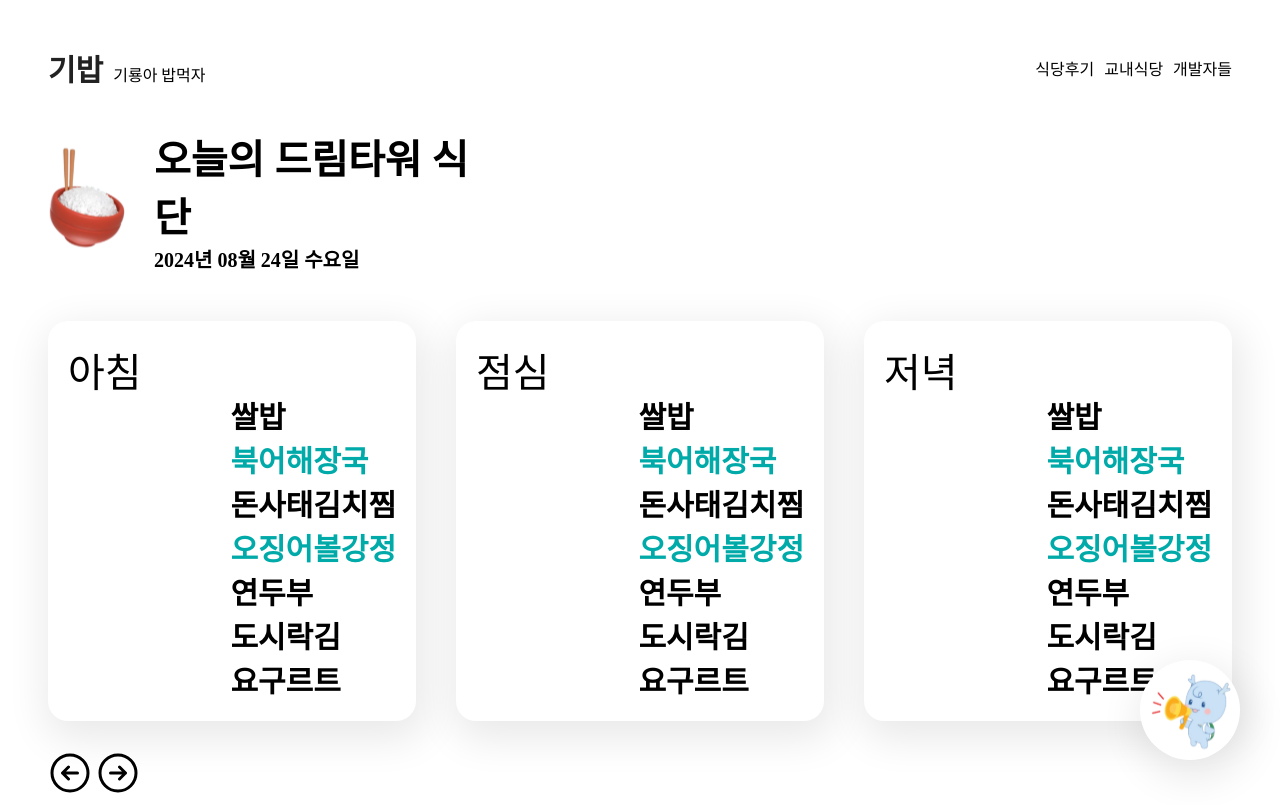
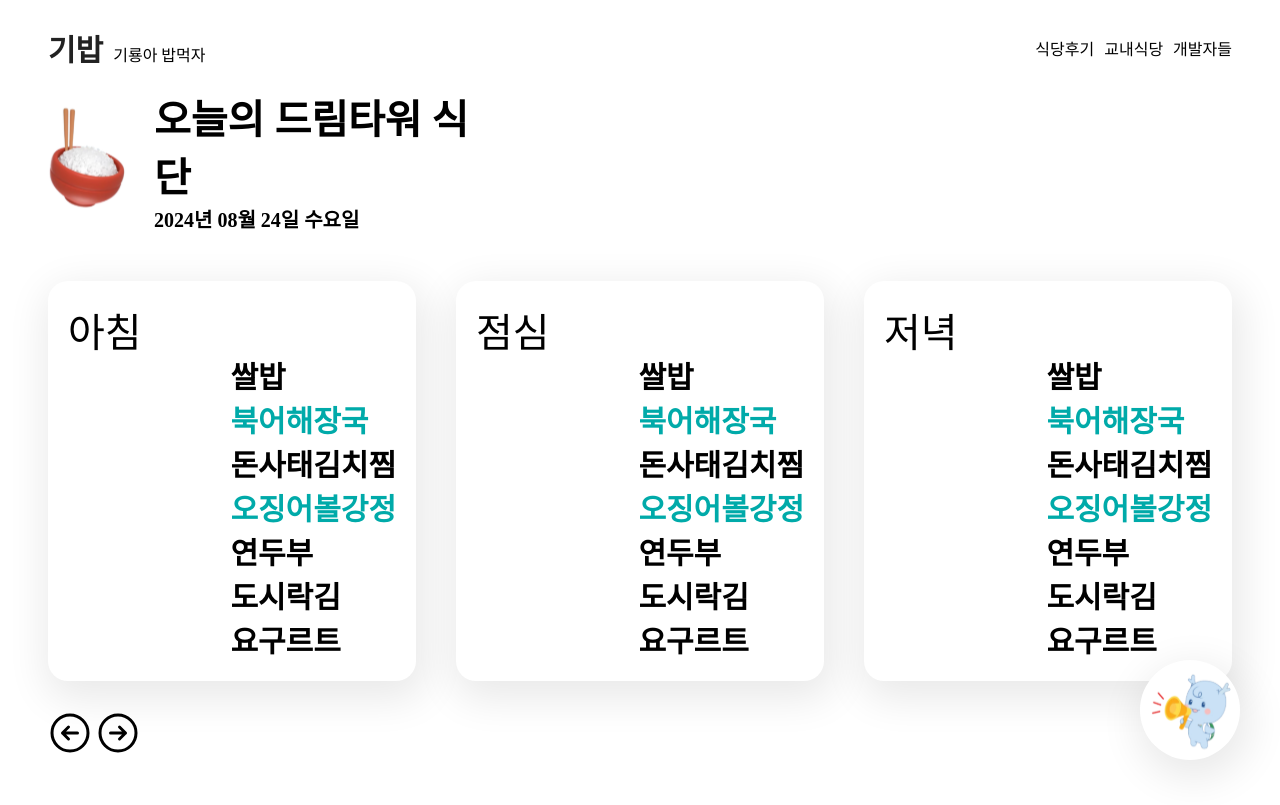
Before and after one commit to cho4u4o/Kyonggi-Univ-Diet-Information-FE, a React (Vite) app: page / in a window 1280 px wide. Built offline with nearby package versions, Linux system fonts and the light colour scheme.

Commit message:
design : adjust header height

```diff
--- a/src/components/Header.tsx
+++ b/src/components/Header.tsx
@@ -3,7 +3,7 @@ import { NavLink } from 'react-router-dom'
 
 function Header() {
   const Header = styled.header`
-    height: 120px;
+    height: 80px;
     padding: 0px 40px;
     display: flex;
     align-items: center;
```
